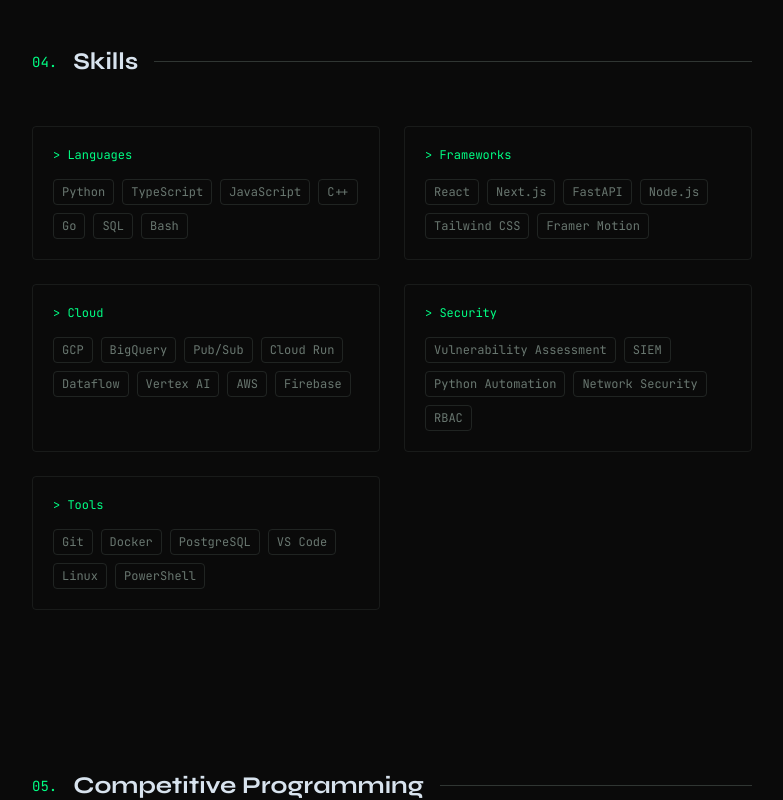
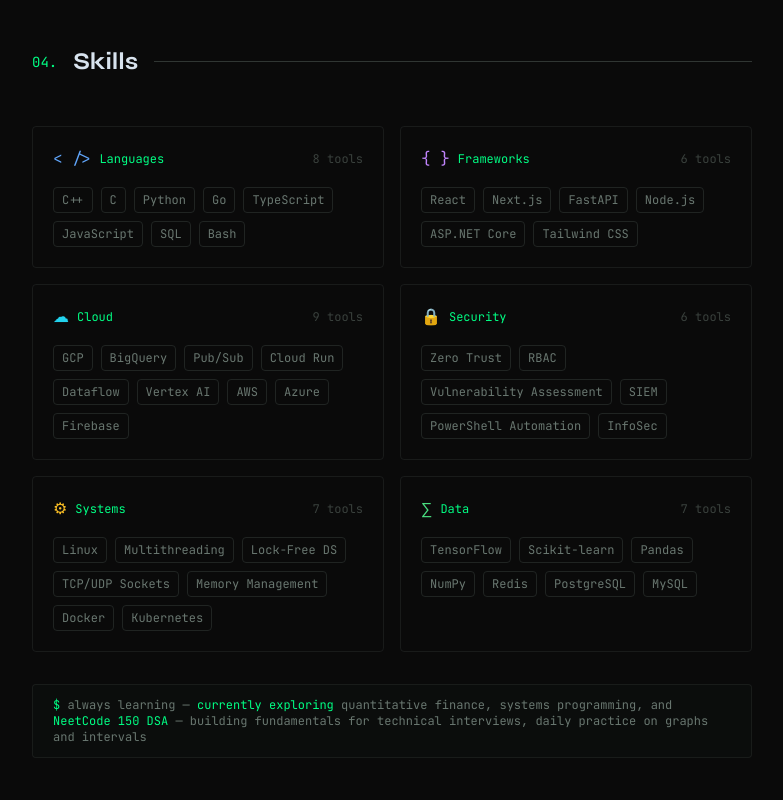
Before and after one commit to bereketlemma/bereket-portfolio, a Next.js app: page / in a window 1280 px wide. Shown: the part 3860-4660 px from the top of the page, without its empty margins (248-1031 px from the left). Built offline with nearby package versions, Linux system fonts and the light colour scheme.

Commit message:
feat: animated skills section

```diff
--- a/app/home/_components/skills.tsx
+++ b/app/home/_components/skills.tsx
@@ -1,43 +1,129 @@
+"use client"
+
+import { useInView } from "react-intersection-observer"
+
 const skills = {
-  Languages: ["Python", "TypeScript", "JavaScript", "C++", "Go", "SQL", "Bash"],
-  Frameworks: ["React", "Next.js", "FastAPI", "Node.js", "Tailwind CSS", "Framer Motion"],
-  Cloud: ["GCP", "BigQuery", "Pub/Sub", "Cloud Run", "Dataflow", "Vertex AI", "AWS", "Firebase"],
-  Security: ["Vulnerability Assessment", "SIEM", "Python Automation", "Network Security", "RBAC"],
-  Tools: ["Git", "Docker", "PostgreSQL", "VS Code", "Linux", "PowerShell"],
+  Languages: {
+    icon: "< />",
+    color: "text-blue-400",
+    items: ["C++", "C", "Python", "Go", "TypeScript", "JavaScript", "SQL", "Bash"],
+  },
+  Frameworks: {
+    icon: "{ }",
+    color: "text-purple-400",
+    items: ["React", "Next.js", "FastAPI", "Node.js", "ASP.NET Core", "Tailwind CSS"],
+  },
+  Cloud: {
+    icon: "☁",
+    color: "text-cyan-400",
+    items: ["GCP", "BigQuery", "Pub/Sub", "Cloud Run", "Dataflow", "Vertex AI", "AWS", "Azure", "Firebase"],
+  },
+  Security: {
+    icon: "🔒",
+    color: "text-red-400",
+    items: ["Zero Trust", "RBAC", "Vulnerability Assessment", "SIEM", "PowerShell Automation", "InfoSec"],
+  },
+  Systems: {
+    icon: "⚙",
+    color: "text-amber-400",
+    items: ["Linux", "Multithreading", "Lock-Free DS", "TCP/UDP Sockets", "Memory Management", "Docker", "Kubernetes"],
+  },
+  Data: {
+    icon: "∑",
+    color: "text-green-400",
+    items: ["TensorFlow", "Scikit-learn", "Pandas", "NumPy", "Redis", "PostgreSQL", "MySQL"],
+  },
+}
+
+function SkillCard({
+  category,
+  data,
+  index,
+}: {
+  category: string
+  data: typeof skills[keyof typeof skills]
+  index: number
+}) {
+  const { ref, inView } = useInView({ triggerOnce: true, threshold: 0.1 })
+
+  return (
+    <div
+      ref={ref}
+      className={`group rounded border border-border/40 p-5 transition-all duration-700 hover:border-accent/40 hover:bg-surface/50
+        ${inView ? "opacity-100 translate-y-0" : "opacity-0 translate-y-8"}
+      `}
+      style={{ transitionDelay: `${index * 100}ms` }}
+    >
+      {/* Card header */}
+      <div className="mb-4 flex items-center justify-between">
+        <div className="flex items-center gap-2">
+          <span className={`font-mono text-base ${data.color}`}>{data.icon}</span>
+          <h3 className="font-mono text-xs text-accent">{category}</h3>
+        </div>
+        <span className="font-mono text-xs text-muted-foreground/50">{data.items.length} tools</span>
+      </div>
+
+      {/* Skills */}
+      <div className="flex flex-wrap gap-2">
+        {data.items.map((skill, i) => (
+          <span
+            key={skill}
+            className={`rounded border border-border/60 px-2 py-1 font-mono text-xs text-muted-foreground
+              hover:border-accent/50 hover:text-accent transition-all duration-300 cursor-default
+              opacity-0 translate-y-1
+              ${inView ? "animate-none" : ""}
+            `}
+            style={{
+              animation: inView ? `fadeSlideIn 0.4s ease forwards ${index * 100 + i * 50}ms` : "none",
+            }}
+          >
+            {skill}
+          </span>
+        ))}
+      </div>
+    </div>
+  )
 }
 
 export default function Skills() {
+  const { ref: headerRef, inView: headerInView } = useInView({ triggerOnce: true, threshold: 0.5 })
+
   return (
     <section id="skills" className="py-20">
+      <style>{`
+        @keyframes fadeSlideIn {
+          from { opacity: 0; transform: translateY(4px); }
+          to { opacity: 1; transform: translateY(0); }
+        }
+      `}</style>
 
       {/* Section header */}
-      <div className="mb-12 flex items-center gap-4">
+      <div
+        ref={headerRef}
+        className={`mb-12 flex items-center gap-4 transition-all duration-700 ${
+          headerInView ? "opacity-100 translate-x-0" : "opacity-0 -translate-x-4"
+        }`}
+      >
         <span className="font-mono text-sm text-accent">04.</span>
         <h2 className="font-syne text-2xl font-bold text-foreground">Skills</h2>
         <div className="h-px flex-1 bg-border" />
       </div>
 
-      <div className="grid grid-cols-1 gap-6 md:grid-cols-2">
-        {Object.entries(skills).map(([category, items]) => (
-          <div
-            key={category}
-            className="rounded border border-border/40 p-5 hover:border-accent/30 transition-all"
-          >
-            <h3 className="mb-4 font-mono text-xs text-accent">
-              {"> "}{category}
-            </h3>
-            <div className="flex flex-wrap gap-2">
-              {items.map((skill) => (
-                <span
-                  key={skill}
-                  className="rounded border border-border/60 px-2 py-1 font-mono text-xs text-muted-foreground hover:border-accent/50 hover:text-accent transition-all"
-                >
-                  {skill}
-                </span>
-              ))}
-            </div>
-          </div>
+      {/* Skills grid */}
+      <div className="grid grid-cols-1 gap-4 md:grid-cols-2">
+        {Object.entries(skills).map(([category, data], i) => (
+          <SkillCard key={category} category={category} data={data} index={i} />
         ))}
+      </div>
+
+      {/* Bottom bar */}
+      <div className="mt-8 rounded border border-border/40 bg-surface/20 px-5 py-3">
+        <p className="font-mono text-xs text-muted-foreground">
+          <span className="text-accent">$</span> always learning —{" "}
+          <span className="text-accent">currently exploring</span> quantitative finance, systems programming, and{" "}
+          <span className="text-accent">NeetCode 150 DSA</span>
+          {" "}— building fundamentals for technical interviews, daily practice on graphs and intervals
+        </p>
       </div>
 
     </section>
```
